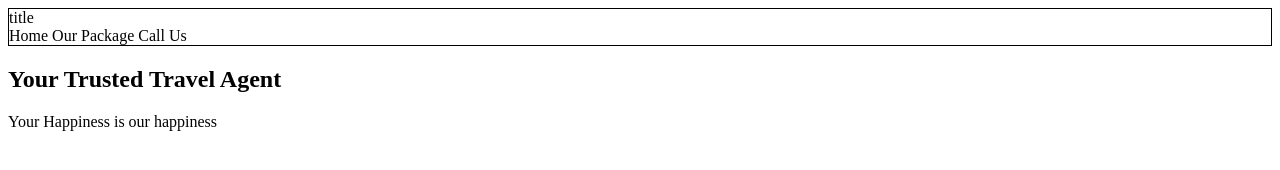
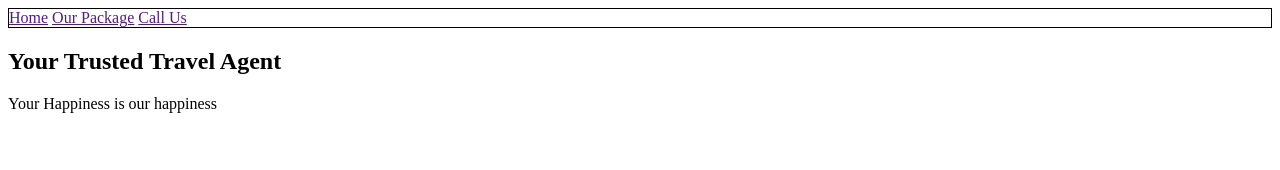
Before and after one commit to revou-fundamental-course/22-jul-24-SFSAIM, a plain HTML site: page index.html in a window 1280 px wide. Drawn offline with Linux system fonts and the light colour scheme.

Commit message:
update 300724

```diff
--- a/index.html
+++ b/index.html
@@ -11,13 +11,13 @@
 <body>
     <nav>
         <header >
-            <div class="logo-icon">title</div>
+            <div class="logo-icon"></div>
         </header>
 
         <section class="nav-container">
-            <a>Home</a>
-            <a>Our Package</a>
-            <a>Call Us</a>
+            <a href="">Home</a>
+            <a href="">Our Package</a>
+            <a href="">Call Us</a>
         </section>
     </nav>
 
```
